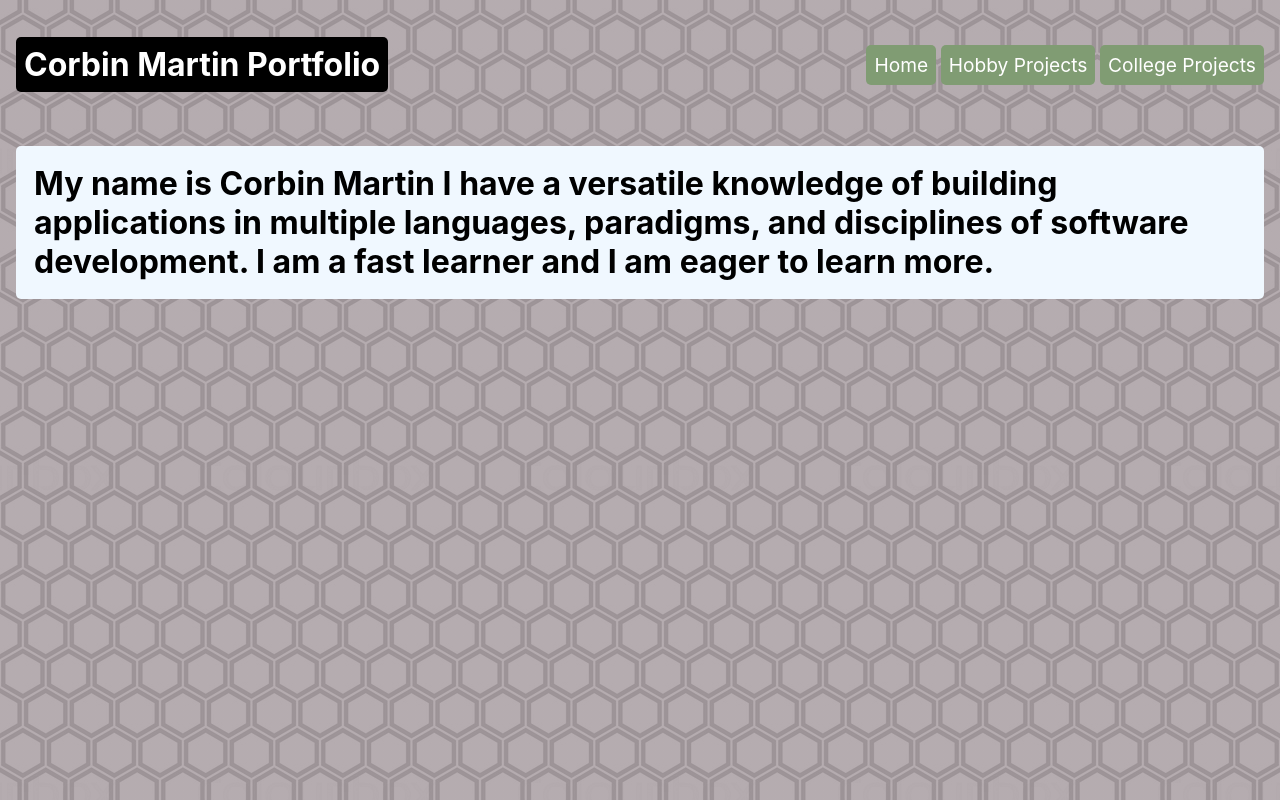
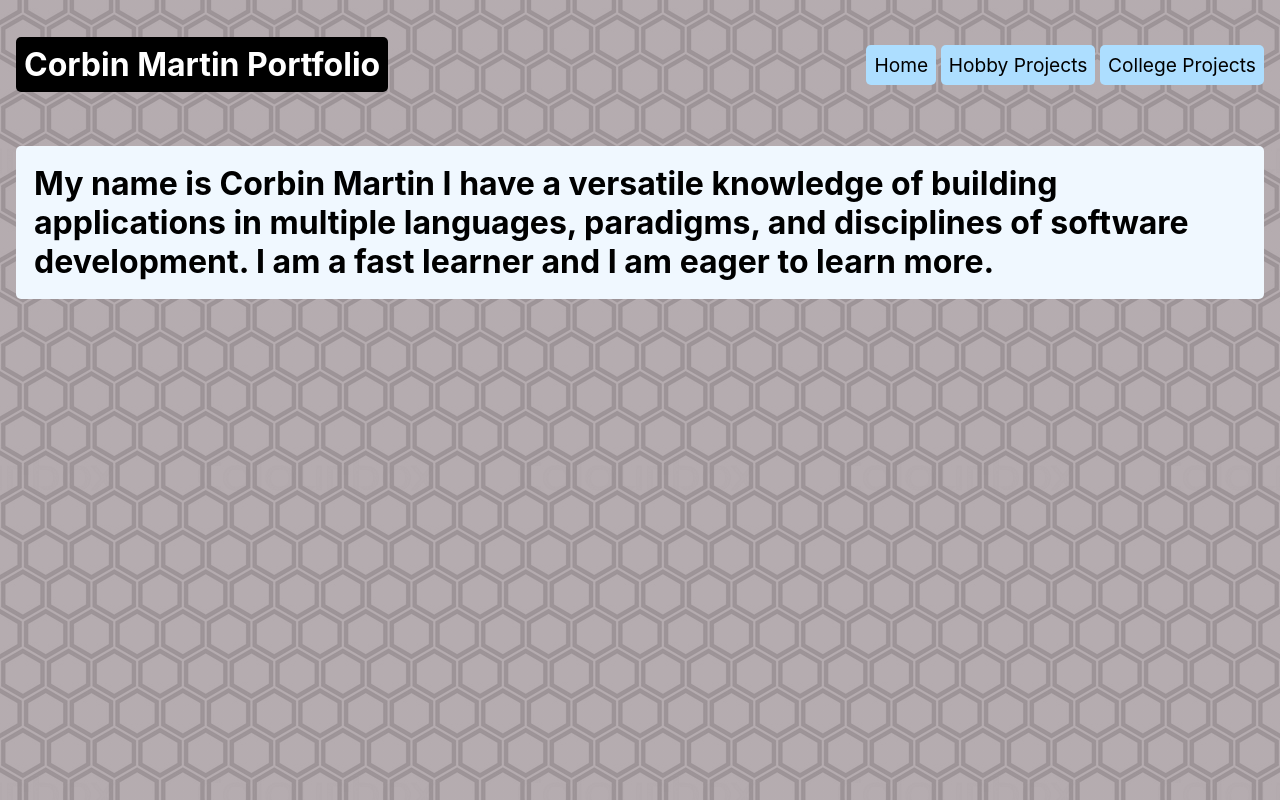
Before and after one commit to elnachoes/PortfolioWebsite, a plain HTML site: page index.html in a window 1280 px wide. Drawn offline with Linux system fonts and the light colour scheme.

Commit message:
changed the collor on the buttons to be less obnoxious

```diff
--- a/css/index.css
+++ b/css/index.css
@@ -25,8 +25,8 @@ header
 header a
 {
     max-width: 1280px;
-    background-color: rgb(128, 156, 115);
-    color : white;
+    background-color: rgb(173, 222, 255);
+    color : rgb(0, 0, 0);
     max-width:min-content;
     border-radius: 5px;
     padding: 8px;
```
